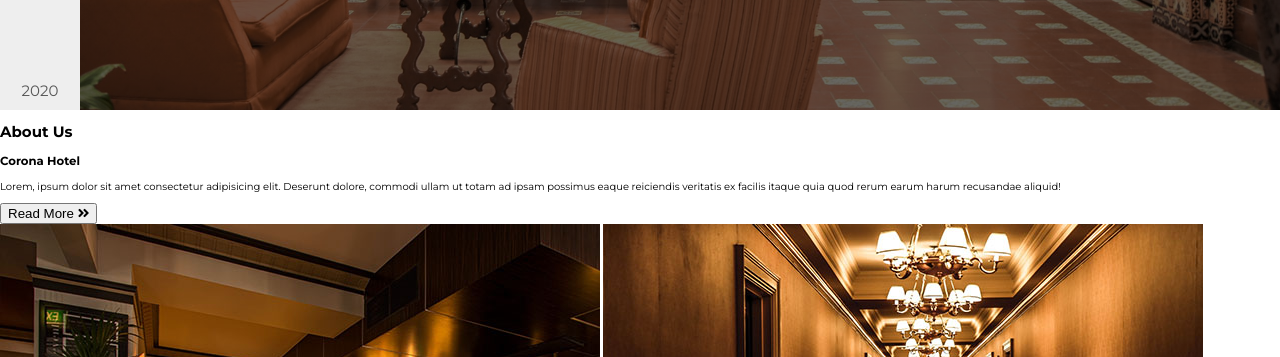
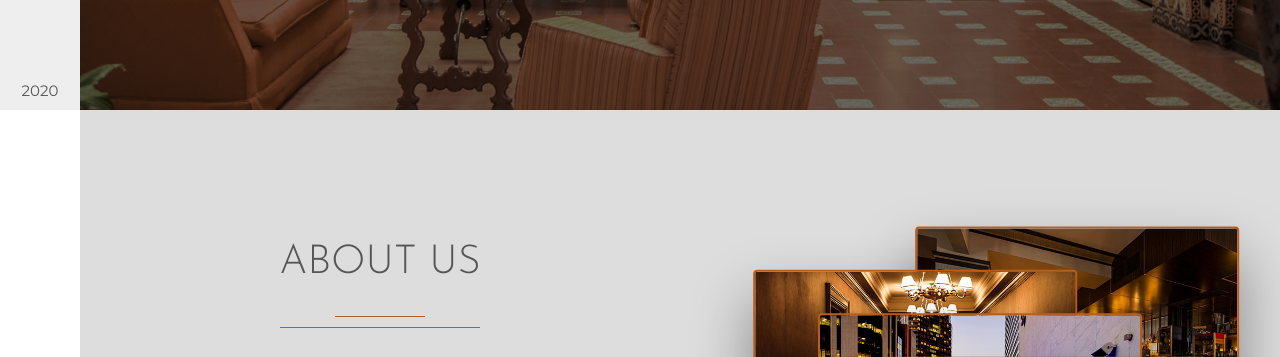
Before and after one commit to netanelmenasherov/corona-hotel, a plain HTML site: page index.html in a window 1280 px wide. Shown: the part 690-1047 px from the top of the page. Drawn offline with Linux system fonts and the light colour scheme.

Commit message:
about-us styling finished

```diff
--- a/css/style.css
+++ b/css/style.css
@@ -305,3 +305,112 @@ body {
 }
 
 /* end of header */
+
+/* about-us */
+.about-us {
+    margin-left: 8rem;
+    display: flex;
+    background-color: #ddd;
+}
+
+.about-us-content {
+    flex: 0 1 50%;
+    display: flex;
+    flex-direction: column;
+    justify-content: center;
+    align-items: center;
+    padding: 10rem;
+    box-sizing: border-box;
+}
+
+.about-us-heading {
+    font-family: "Josefin Sans", sans-serif;
+    font-size: 4rem;
+    font-weight: 300;
+    text-transform: uppercase;
+    color: #555;
+
+}
+
+.small-underline {
+    width: 9rem;
+    height: .1rem;
+    background-color: #b85d1e;
+    margin: 0 auto 1rem auto;
+}
+
+.big-underline {
+    width: 20rem;
+    height: .1rem;
+    background-color: #b85d1e;
+}
+
+.sub-heading {
+    font-size: 3.5rem;
+    font-weight: 300;
+    letter-spacing: .2rem;
+    color: #b85d1c;
+}
+
+.about-us-images {
+    flex: 1 1;
+    position: relative;
+}
+
+.about-us-paragraph {
+    font-size: 1.6rem;
+    font-style: italic;
+    font-weight: 300;
+    text-align: center;
+    margin-bottom: 5rem;
+}
+
+.about-us-btn {
+    width: 15rem;
+    padding: .7rem .5rem;
+    font-family: "Montserrat", sans-serif;
+    font-size: 1.2rem;
+    text-transform: uppercase;
+    color: #b85d1c;
+    background-color: transparent;
+    border: .1rem solid #b85d1c;
+    outline: none;
+    cursor: pointer;
+}
+
+.btn-arrow {
+    margin-left: .5rem;
+    transition: margin-left .4s;
+}
+
+.about-us-btn:hover .btn-arrow {
+    margin-left: 1.5rem;
+}
+
+.image {
+    width: 32rem;
+    position: absolute;
+    top: 50%;
+    left: 50%;
+    box-shadow: 0 3rem 6rem rgba(0, 0, 0, .4);
+    border-radius: .4rem;
+    border: .2rem solid #b85d1c;
+}
+
+.image-1 {
+    transform: translate(-20%, -90%);
+}
+
+.image-2 {
+    transform: translate(-70%, -70%);
+}
+
+.image-3 {
+    transform: translate(-50%, -50%);
+}
+
+.image-4 {
+    transform: translate(-30%, -30%);
+}
+
+/* about-us end  */
--- a/index.html
+++ b/index.html
@@ -123,9 +123,9 @@
           veritatis ex facilis itaque quia quod rerum earum harum recusandae
           aliquid!
         </p>
-        <button class="about-us-btnb">
+        <button class="about-us-btn">
           Read More
-          <i class="fas fa-angle-double-right"></i>
+          <i class="fas fa-angle-double-right btn-arrow"></i>
         </button>
       </div>
       <div class="about-us-images">
```
